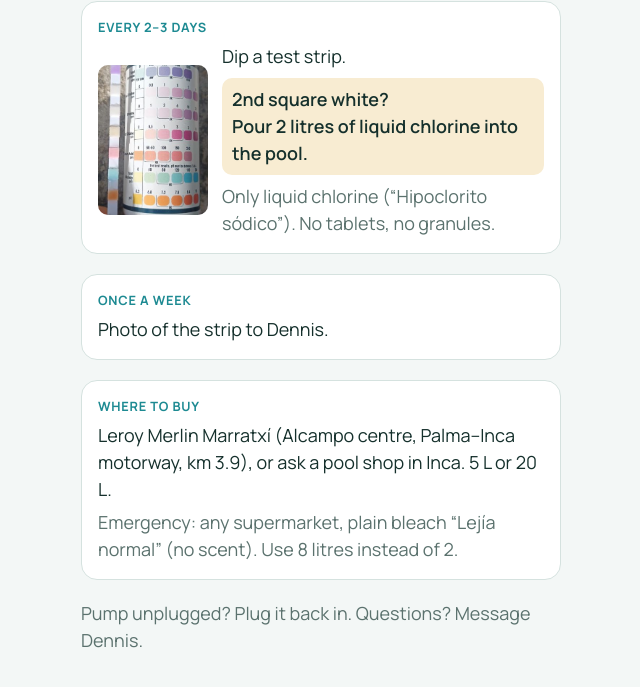
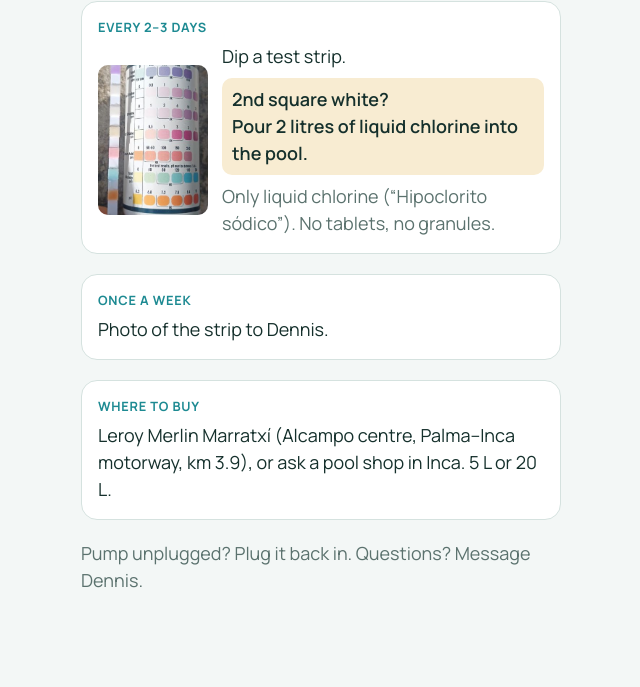
Before and after one commit to dennishieke-pool/pool, a plain HTML site: page index.html in a window 1280 px wide. Shown: the part 125-812 px from the top of the page, without its empty margins (319-959 px from the left). Drawn offline with nearby package versions, Linux system fonts and the light colour scheme.

Commit message:
Remove emergency note from Gabi page
Co-Authored-By: Claude Opus 5.5 <noreply@anthropic.com>

```diff
--- a/index.html
+++ b/index.html
@@ -67,7 +67,6 @@ p{margin:0}
 <div class="task">
   <span class="when">Where to buy</span>
   <p>Leroy Merlin Marratxí (Alcampo centre, Palma–Inca motorway, km 3.9), or ask a pool shop in Inca. 5 L or 20 L.</p>
-  <p class="note">Emergency: any supermarket, plain bleach “Lejía normal” (no scent). Use 8 litres instead of 2.</p>
 </div>
 
 <p class="note">Pump unplugged? Plug it back in. Questions? Message Dennis.</p>
```
